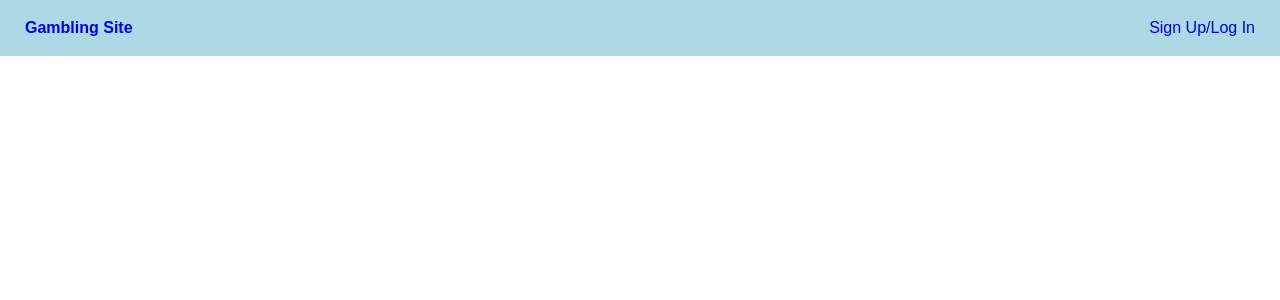
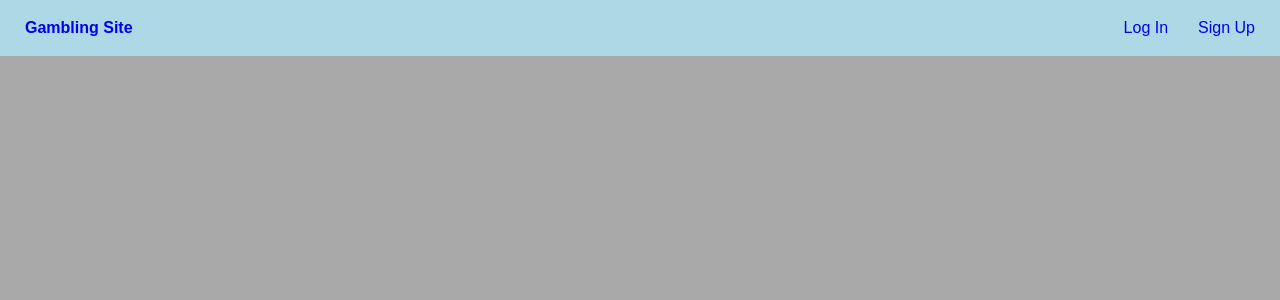
Before and after one commit to jheinz1999/gambling-site, a React (Create React App) app in the folder frontend/: page / in a window 1280 px wide. Shown: the top 300 px of the page. Built offline with nearby package versions, Linux system fonts and the light colour scheme.

Commit message:
fixed navbar

```diff
--- a/frontend/src/components/Navbar/index.js
+++ b/frontend/src/components/Navbar/index.js
@@ -24,7 +24,8 @@ export default function Navbar() {
 
       <div className='right-group'>
 
-        <NavLink exact to='/login' activeClassName='active'>Sign Up/Log In</NavLink>
+        <NavLink exact to='/login' activeClassName='active'>Log In</NavLink>
+        <NavLink exact to='/signup' activeClassName='active'>Sign Up</NavLink>
 
       </div>
 
--- a/frontend/src/index.css
+++ b/frontend/src/index.css
@@ -62,6 +62,12 @@ html {
 
 }
 
+body {
+
+	background-color: darkgrey;
+
+}
+
 h1 {
 
   font-size: 2rem;
```
